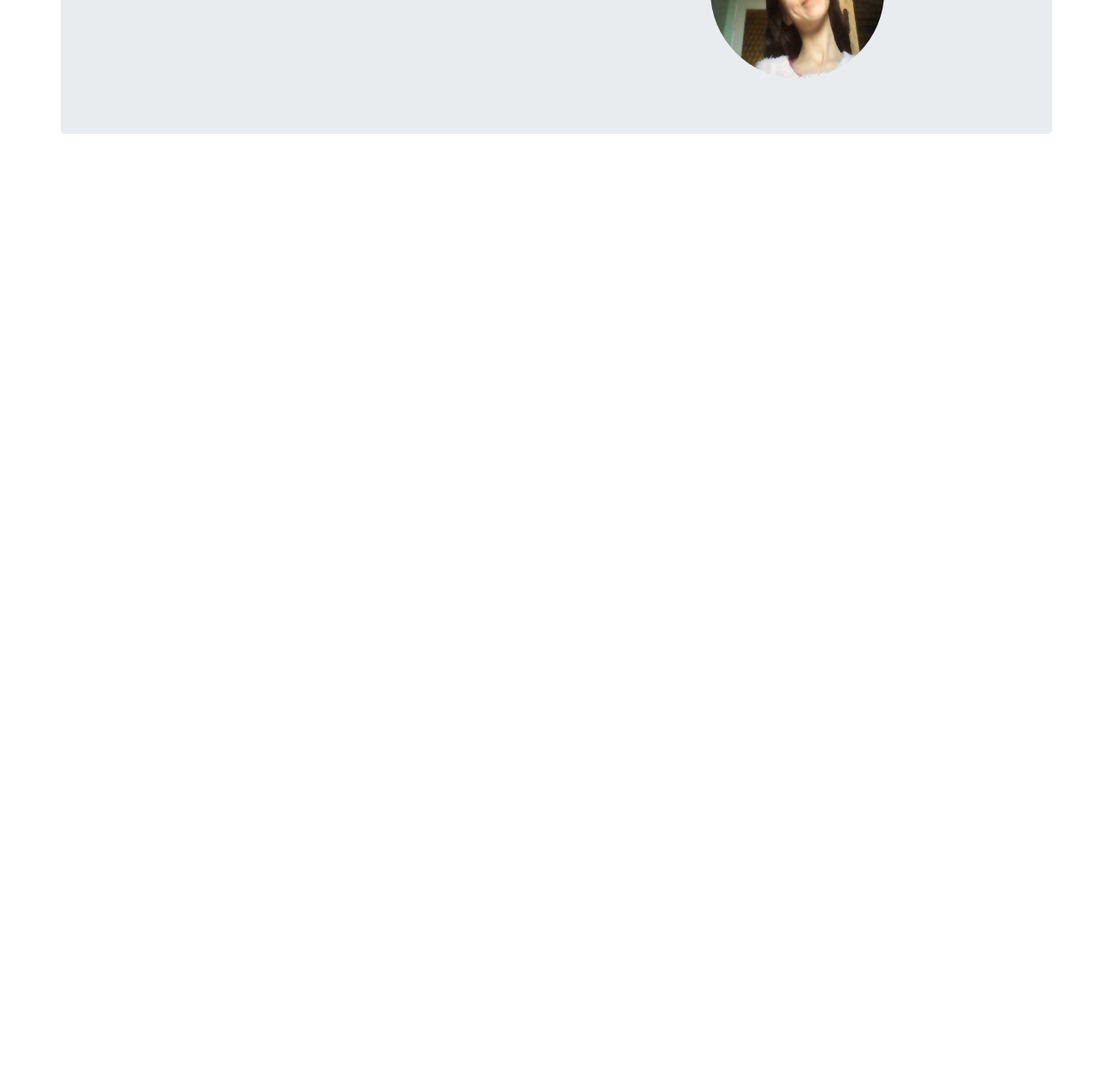
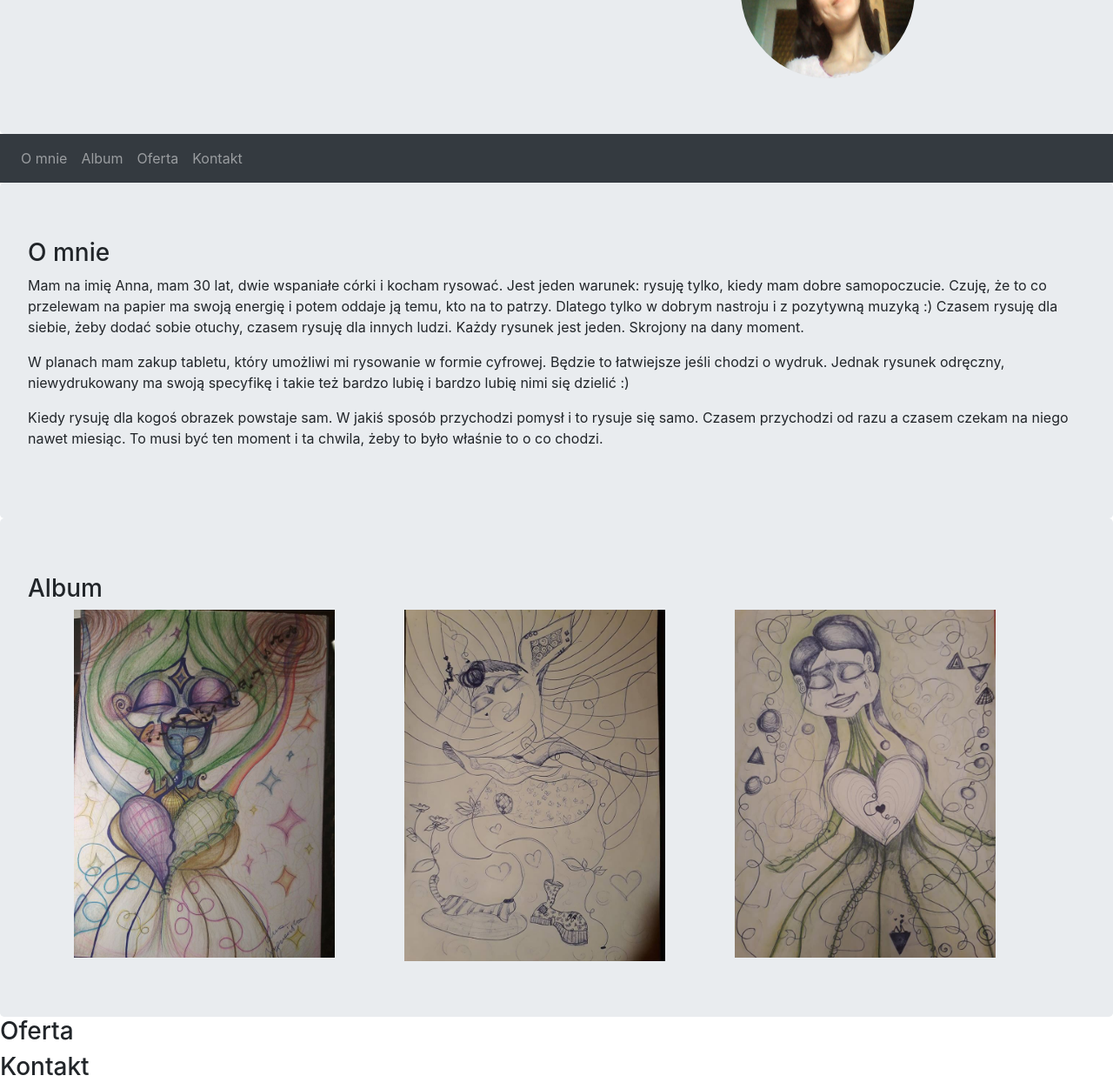
Before and after one commit to annaszymanska/My-Website, a plain HTML site: page index.html in a window 1280 px wide. Shown: the part 174-1426 px from the top of the page at 87% size. Before the commit the page ends 800 px from the top, so only its background shows below. Drawn offline with nearby package versions, Linux system fonts and the light colour scheme.

Commit message:
sections added
The menu links classes has been added to all of them.
Some images has been added to assets folder.

The sections of page according to menu links has been created.
About Me section has been filled with text.
Album section has been filled with example images.
Images has been put in the columns but they don't look good on a small size window. So, to fix: make a picture to look good on a small window size.

To fill: Offer and Contact section.

To think about: creation of good looking gallery for pictures. Maybe this link is going to be usefull:
https://ashleydw.github.io/lightbox/#image-gallery

```diff
--- a/index.html
+++ b/index.html
@@ -15,8 +15,7 @@
 <body>
 
 	<header>
-	<div class="container jumbotron">
-
+		<div class="container-fluid jumbotron">
 			<div class="row">
 				<div class="col">
 					<h1>Anna Szymańska</h1>
@@ -28,9 +27,52 @@
 			</div>
 		</div>
 	</header>
-	<nav class="navbar">
+
+	<nav class="navbar navbar-expand-sm bg-dark navbar-dark">
+		<button class="navbar-toggler" type="button" data-target="#collapsibleNavbar" data-toggle="collapse">
+			<span class="navbar-toggler-icon"></span>
+		</button>
+		<div id="collapsibleNavbar" class="collapse navbar-collapse">
+			<ul class="navbar-nav">
+				<li class="nav-item">
+					<a href="#" class="nav-link">O mnie</a>
+				</li>
+				<li class="nav-item">
+					<a href="#" class="nav-link">Album</a>
+				</li>
+				<li class="nav-item">
+					<a href="#" class="nav-link">Oferta</a>
+				</li>
+				<li class="nav-item">
+					<a href="#" class="nav-link">Kontakt</a>
+				</li>
+			</ul>
+		</div>
 	</nav>
+
 	<main>
+		<section id="AboutMe" class="jumbotron">
+			<h3>O mnie</h3>
+			<p>Mam na imię Anna, mam 30 lat, dwie wspaniałe córki i kocham rysować. Jest jeden warunek: rysuję tylko, kiedy mam dobre samopoczucie. Czuję, że to co przelewam na papier ma swoją energię i potem oddaje ją temu, kto na to patrzy. Dlatego tylko w dobrym nastroju i z pozytywną muzyką :) Czasem rysuję dla siebie, żeby dodać sobie otuchy, czasem rysuję dla innych ludzi. Każdy rysunek jest jeden. Skrojony na dany moment.</p>
+			<p>W planach mam zakup tabletu, który umożliwi mi rysowanie w formie cyfrowej. Będzie to łatwiejsze jeśli chodzi o wydruk. Jednak rysunek odręczny, niewydrukowany ma swoją specyfikę i takie też bardzo lubię i bardzo lubię nimi się dzielić :)</p>
+			<p>Kiedy rysuję dla kogoś obrazek powstaje sam. W jakiś sposób przychodzi pomysł i to rysuje się samo. Czasem przychodzi od razu a czasem czekam na niego nawet miesiąc. To musi być ten moment i ta chwila, żeby to było właśnie to o co chodzi.</p>
+		</section>
+		<section id="Album" class="jumbotron">
+			<h3>Album</h3>
+			<div class="container">
+				<div class="row">
+					<div class="col"><img src="assets/pani_cebula.jpg" class="img_gallery"></div>
+					<div class="col"><img src="assets/%C5%9Bwit.jpg" class="img_gallery"></div>
+					<div class="col"><img src="assets/mama.jpg" class="img_gallery"></div>
+				</div>
+			</div>
+		</section>
+		<section id="Offer">
+			<h3>Oferta</h3>
+		</section>
+		<section id="Contact">
+			<h3>Kontakt</h3>
+		</section>
 	</main>
 	<footer>
 	</footer>
--- a/styles/main.scss
+++ b/styles/main.scss
@@ -2,3 +2,11 @@
 	width: 200px;
 	height: 200px;
 }
+
+.img_gallery{
+	max-width: 300px;
+}
+
+.jumbotron {
+	margin-bottom: 0px;
+}
```
Also changed, not shown: assets/mama.jpg (added), assets/pani_cebula.jpg (added), assets/świt.jpg (added), styles/main.css. Lines whose indentation alone changed are shown as unchanged.
